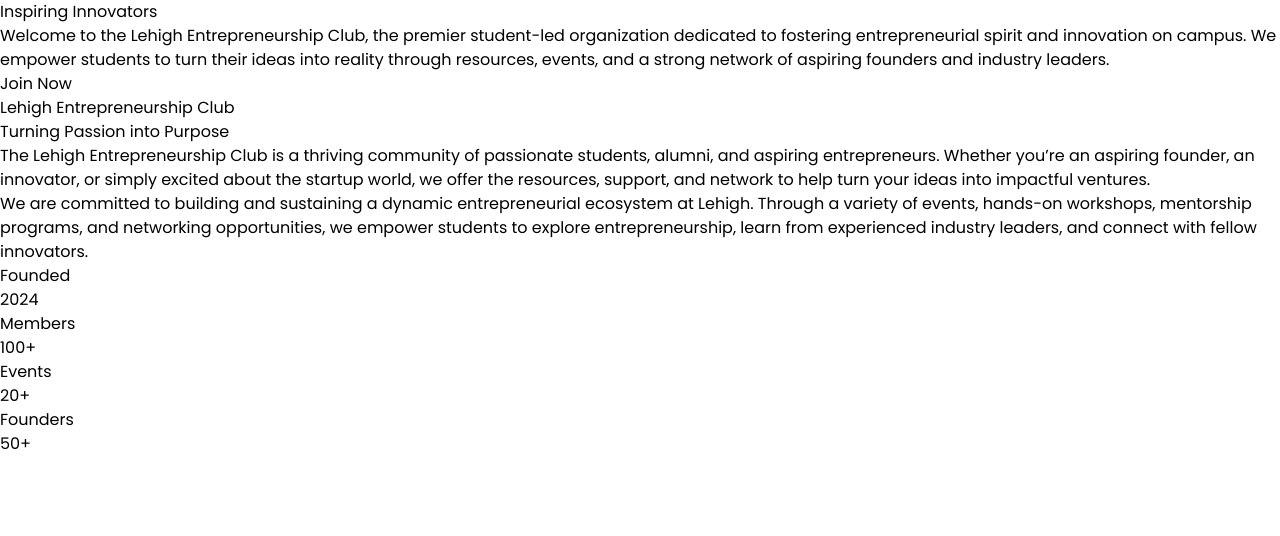
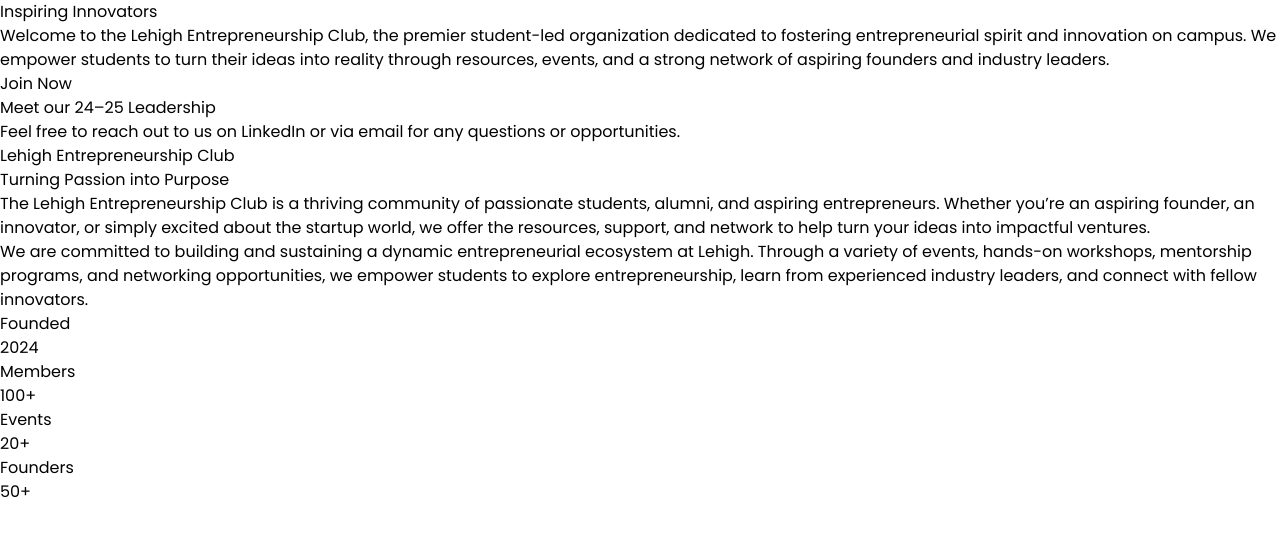
Before and after one commit to JoeySan5/lehigh-entrepreneurship-club, a Next.js app in the folder web/: page / in a window 1280 px wide. Shown: the top 536 px of the page. Built offline with nearby package versions, Linux system fonts and the light colour scheme.

Commit message:
pushing final changes after meeting

```diff
--- a/web/src/app/components/meettheteam.tsx
+++ b/web/src/app/components/meettheteam.tsx
@@ -1,7 +1,7 @@
 export default function MeetTheTeam(){
     return (
         <div className="bg-gray-100">
-        <div className ="bg-blue-900 text-white py-6">
+        <div className =" bg-[#1F274D] text-white py-6">
             <div className="text-center">
                 <h1 className="text-2xl font-bold">Meet our 24–25 Leadership</h1>
                 <p className="text-sm mt-2">Feel free to reach out to us on LinkedIn or via email for any questions or opportunities.</p>
--- a/web/src/app/components/test.tsx
+++ /dev/null
@@ -1,5 +0,0 @@
-export default function Test() {
-    return (
-      <div className="bg-yellow-100">Here is the test componenet!</div>
-    );
-  }
--- a/web/src/app/page.tsx
+++ b/web/src/app/page.tsx
@@ -1,10 +1,12 @@
 import HomePageText from "./components/homepage_text";
 import Passion from "./components/passion";
+import MeetTheTeam from "./components/meettheteam";
 
 export default function Home() {
   return (
     <div className="w-full bg-slate-500 text-center">
       <HomePageText />
+      <MeetTheTeam />
       <Passion />
     </div>
   );
```
Also changed, not shown: 1 other file (tests, documents, lock files or other folders).
